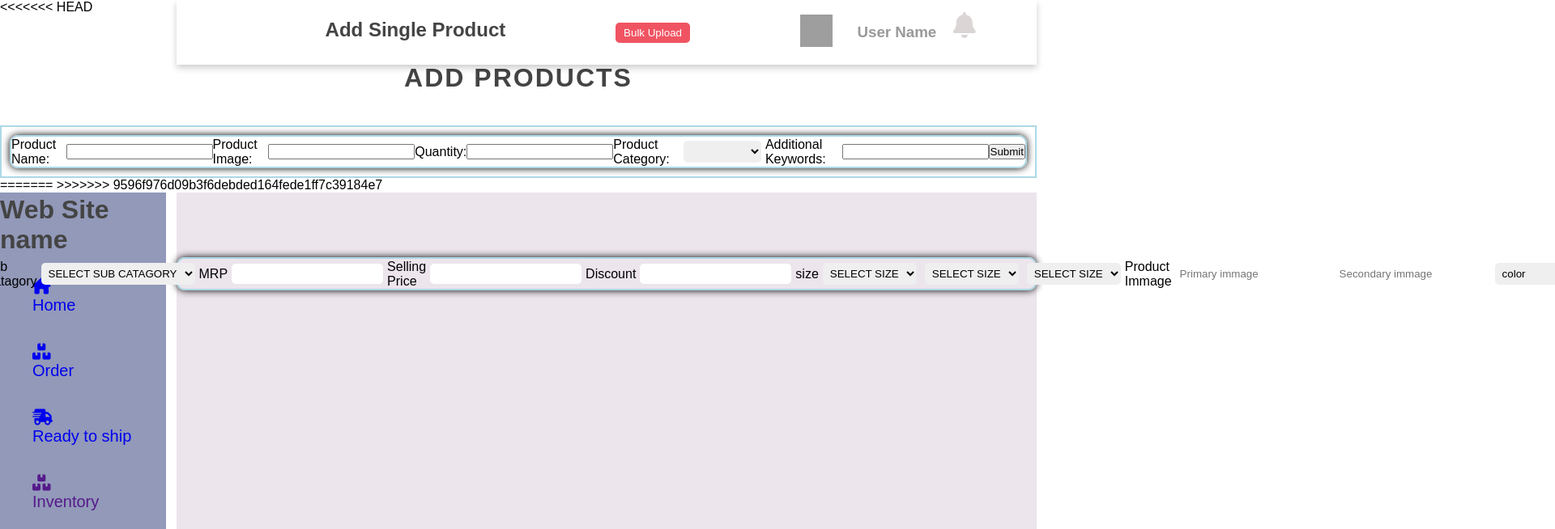
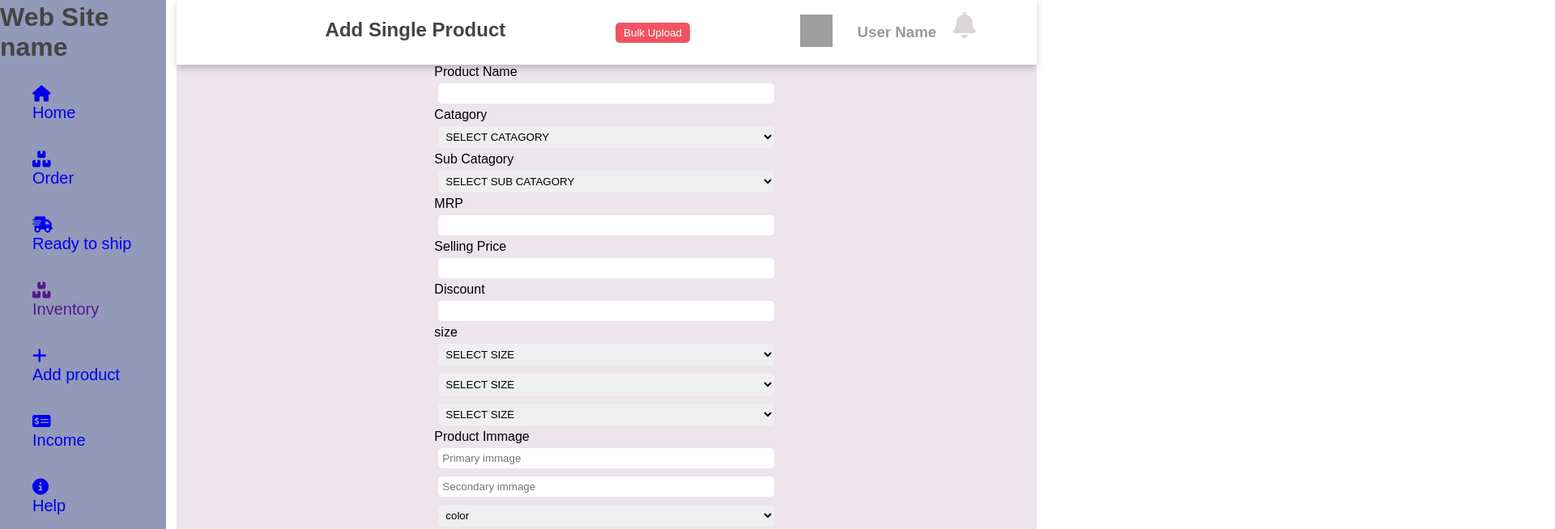
Before and after one commit to robustdev111/ClothsNite, a plain HTML site: page adminSide/addproduct.html in a window 1280 px wide. Shown: the top 654 px of the page at 81% size, 1920 px wide, since content can reach past the window. Drawn offline with Linux system fonts and the light colour scheme; grey boxes are pictures that could not be loaded.

Commit message:
conflict resolve

```diff
--- a/adminSide/addproduct.css
+++ b/adminSide/addproduct.css
@@ -1,26 +1,18 @@
-*{
+/*{
   padding: 0px;
-  margin: 0px;
-}
-<<<<<<< HEAD
-form {
-=======
+  margin: 0px; }
 /* form {
->>>>>>> 9596f976d09b3f6debded164fede1ff7c39184e7
     display: flex;
     flex-direction: column;
     align-items: center;
     justify-content: center;
   }
 
-<<<<<<< HEAD
-=======
 form div{
   display: flex;
   justify-content: space-evenly;
 }
 
->>>>>>> 9596f976d09b3f6debded164fede1ff7c39184e7
   label {
     font-size: 18px;
     font-weight: bold;
@@ -28,11 +20,7 @@ form div{
   }
 
   input[type="text"], input[type="number"] {
-<<<<<<< HEAD
-    padding: 12px 20px;
-=======
     padding:5px;
->>>>>>> 9596f976d09b3f6debded164fede1ff7c39184e7
     margin: 8px 0;
     border: 1px solid #ccc;
     border-radius: 4px;
@@ -46,11 +34,7 @@ form div{
   }
 
   input[type="submit"] {
-<<<<<<< HEAD
-    background-color: #4CAF50; /* green */
-=======
     background-color: #4CAF50;
->>>>>>> 9596f976d09b3f6debded164fede1ff7c39184e7
     color: white;
     padding: 14px 20px;
     margin: 8px 0;
@@ -61,43 +45,25 @@ form div{
 
   .add-products-title {
     text-align: center;
-<<<<<<< HEAD
-    color: #00008B; /* dark blue */
-=======
     color: #00008B;
->>>>>>> 9596f976d09b3f6debded164fede1ff7c39184e7
     font-size: 40px;
     font-weight: bold;
     margin-top: 50px;
     margin-bottom: 30px;
     text-transform: uppercase;
     letter-spacing: 2px;
-<<<<<<< HEAD
-    background-color: #ADD8E6; /* light blue */
-    padding: 10px;
-}
-
-.form-container {
-    border: 2px solid #ADD8E6; /* dark blue */
-=======
     background-color: #ADD8E6;
     padding: 10px;
 }
 
 form {
     border: 2px solid #ADD8E6;
->>>>>>> 9596f976d09b3f6debded164fede1ff7c39184e7
     padding: 20px;
     border-radius: 10px;
     display: flex;
     justify-content: center;
     align-items: center;
     box-shadow: 0px 0px 10px;
-<<<<<<< HEAD
-    width: 40%; /* to limit the width of the container */
-    margin: auto;
-}
-=======
     width: 40%;
     margin: auto;
 } */
@@ -119,5 +85,3 @@ z-index: 6;
   padding: 5px;
   margin: 5px;
 }
-
->>>>>>> 9596f976d09b3f6debded164fede1ff7c39184e7
--- a/adminSide/addproduct.html
+++ b/adminSide/addproduct.html
@@ -4,39 +4,6 @@
     <meta charset="UTF-8">
     <meta http-equiv="X-UA-Compatible" content="IE=edge">
     <meta name="viewport" content="width=device-width, initial-scale=1.0">
-<<<<<<< HEAD
-    <title>Add Product</title>
-    <link rel="stylesheet" href="addproduct.css">
-</head>
-<body>
-    <h1 class="add-products-title">Add Products</h1>
-    <div class="form-container">
-    <form>
-        <label for="product-name">Product Name:</label>
-        <input type="text" id="product-name" name="product-name" required>
-        <br>
-        <label for="product-image">Product Image:</label>
-        <input type="text" id="product-image" name="product-image" required>
-        <br>
-        <label for="quantity">Quantity:</label>
-        <input type="number" id="quantity" name="quantity" required>
-        <br>
-        <label for="product-category">Product Category:</label>
-        <select id="product-category" name="product-category" required>
-          <option value=""></option>
-          <option value="category1">Category 1</option>
-          <option value="category2">Category 2</option>
-          <option value="category3">Category 3</option>
-        </select>
-        <br>
-        <label for="additional-keywords">Additional Keywords:</label>
-        <input type="text" id="additional-keywords" name="additional-keywords" required>
-        <br>
-        <input type="submit" value="Submit">
-      </form>
-    </div>
-</body>
-=======
     <title>Admin Dashboard</title>
     <link rel="stylesheet" href="https://cdnjs.cloudflare.com/ajax/libs/font-awesome/6.2.1/css/all.min.css" integrity="sha512-MV7K8+y+gLIBoVD59lQIYicR65iaqukzvf/nwasF0nqhPay5w/9lJmVM2hMDcnK1OnMGCdVK+iQrJ7lzPJQd1w==" crossorigin="anonymous" referrerpolicy="no-referrer" />
     <link rel="stylesheet" href="Style_Admin\comn_style.css">
@@ -163,5 +130,4 @@
 
 </body>
 <script src="Script_Admin\addProduct.js"></script>
->>>>>>> 9596f976d09b3f6debded164fede1ff7c39184e7
 </html>
```
